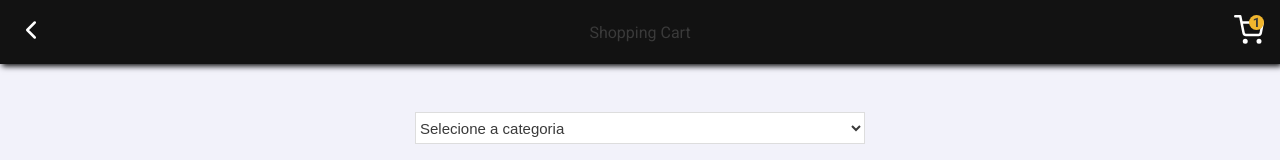
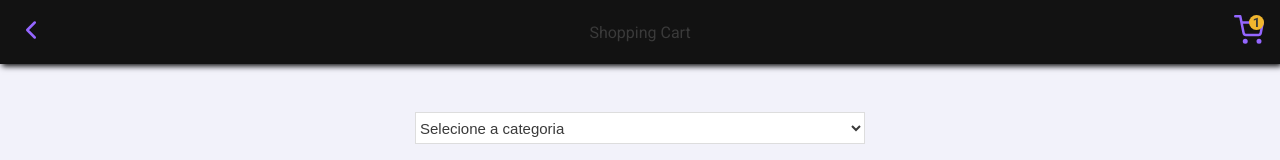
Before and after one commit to arlenvasconcelos/shopping-cart-web, a React (Create React App) app: page / in a window 1280 px wide. Shown: the top 160 px of the page. Built offline with nearby package versions, Linux system fonts and the light colour scheme.

Commit message:
add route links on header component

```diff
--- a/src/components/Header/index.jsx
+++ b/src/components/Header/index.jsx
@@ -1,5 +1,6 @@
 import React from 'react';
 import { FiShoppingCart, FiChevronLeft } from 'react-icons/fi';
+import { Link } from 'react-router-dom';
 
 import { Container, ShoppingCartContent } from './styles';
 
@@ -7,16 +8,16 @@
   return (
     <>
       <Container>
-        <button type="button">
+        <Link to="/">
           <FiChevronLeft size="30" />
-        </button>
+        </Link>
         {/* <img src="asas" alt="Logo" /> */}
         <span>Shopping Cart</span>
         <ShoppingCartContent>
           <span>1</span>
-          <button type="button">
+          <Link to="/shopping-cart">
             <FiShoppingCart size="30" />
-          </button>
+          </Link>
         </ShoppingCartContent>
 
       </Container>
--- a/src/components/Header/styles.js
+++ b/src/components/Header/styles.js
@@ -10,19 +10,19 @@
 
   box-shadow: 2px 2px 6px rgb(0,0,0);
 
-  > button {
+  > a {
     background-color: transparent;
     border: 0;
-    color: #fff;
+    color: #9466FF;
   }
 `;
 
 export const ShoppingCartContent = styled.div`
   position: relative;
-  button{
+  a{
     background-color: transparent;
     border: 0;
-    color: #fff;
+    color: #9466FF;
   }
 
   span{
```
Also changed, not shown: 1 other file (tests, documents, lock files or other folders).
